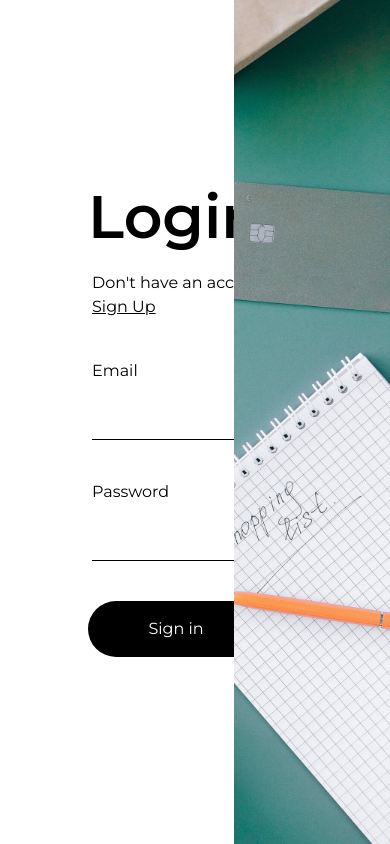
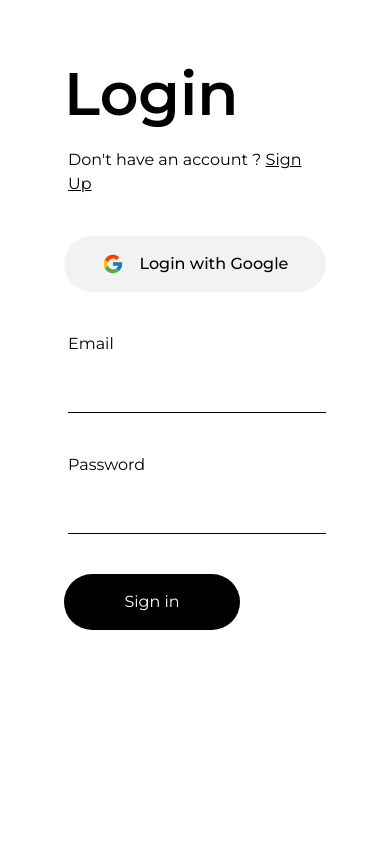
Before and after one commit to ShariqAnsari88/firebase-todo-app, a Next.js app: page /login in a window 390 px wide. Built offline with nearby package versions, Linux system fonts and the light colour scheme.

Commit message:
login page responsiveness completed

```diff
--- a/package.json
+++ b/package.json
@@ -16,6 +16,7 @@
     "postcss": "8.4.21",
     "react": "18.2.0",
     "react-dom": "18.2.0",
+    "react-icons": "^4.8.0",
     "tailwindcss": "3.3.1"
   }
 }
--- a/pages/login.js
+++ b/pages/login.js
@@ -1,8 +1,9 @@
 import React from "react";
+import { FcGoogle } from "react-icons/fc";
 const LoginForm = () => {
     return (
-        <main className="flex h-[100vh]">
-            <div className="w-[60%] p-14 flex items-center">
+        <main className="flex lg:h-[100vh]">
+            <div className="w-full lg:w-[60%] p-8 md:p-14 flex items-center justify-center lg:justify-start">
                 <div className="p-8 w-[600px]">
                     <h1 className="text-6xl font-semibold">Login</h1>
                     <p className="mt-6 ml-1">
@@ -11,6 +12,14 @@ const LoginForm = () => {
                             Sign Up
                         </span>
                     </p>
+
+                    <div className="bg-black/[0.05] text-white w-full py-4 mt-10 rounded-full transition-transform hover:bg-black/[0.8] active:scale-90 flex justify-center items-center gap-4 cursor-pointer group">
+                        <FcGoogle size={22} />
+                        <span className="font-medium text-black group-hover:text-white">
+                            Login with Google
+                        </span>
+                    </div>
+
                     <div className="mt-10 pl-1 flex flex-col">
                         <label>Email</label>
                         <input
@@ -31,7 +40,7 @@ const LoginForm = () => {
                 </div>
             </div>
             <div
-                className="w-[40%] bg-slate-400 bg-cover bg-right-top"
+                className="w-[40%] bg-slate-400 bg-cover bg-right-top hidden lg:block"
                 style={{
                     backgroundImage: "url('/login-banner.jpg')",
                 }}
```
Also changed, not shown: 1 other file (tests, documents, lock files or other folders).
